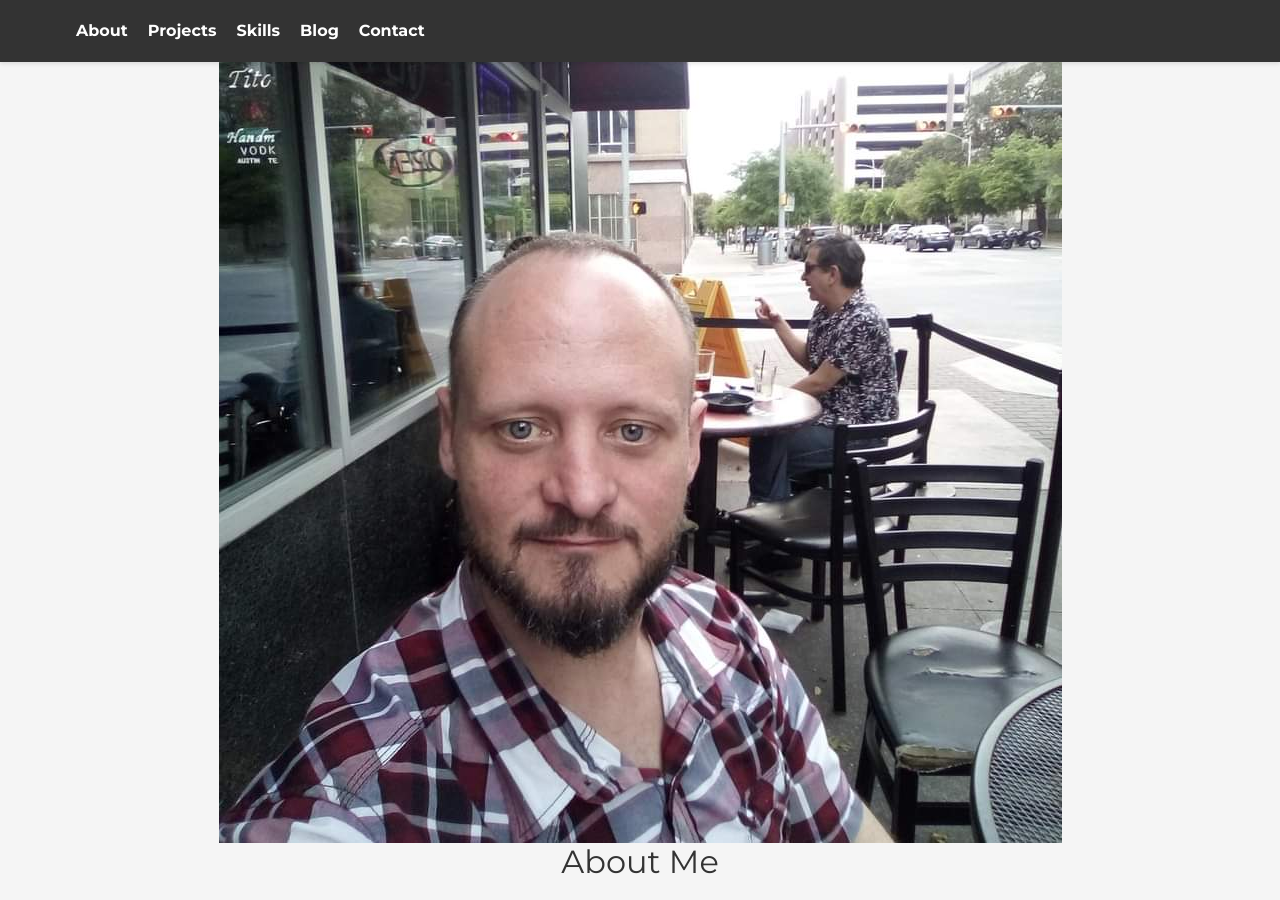
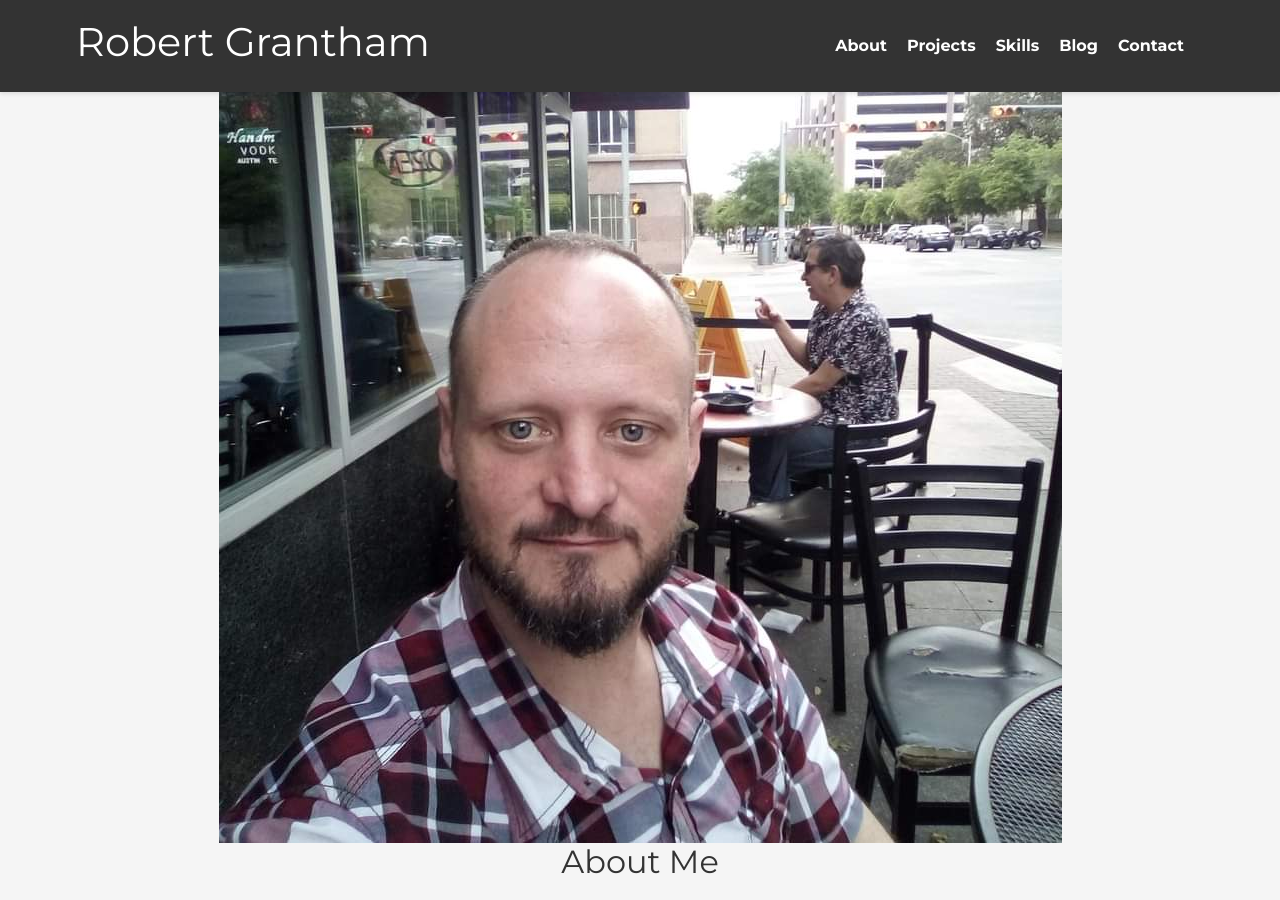
Before and after one commit to rgrantham82/rgrantham82.github.io, a Jekyll site: the page built from index.html, in a window 1280 px wide and 900 px high. Built offline with Jekyll 4.4.1, drawn with Linux system fonts in a browser that asks for light colours; nearby versions of some CDN libraries.

Commit message:
Update header.html

```diff
--- a/_includes/header.html
+++ b/_includes/header.html
@@ -1,8 +1,11 @@
 <header>
   <div class="container">
     <div class="navbar">
-      <nav>
-        <ul class="nav-links">
+      <h1>Robert Grantham</h1>
+      <button class="navbar-toggle" id="navbar-toggle">
+        <i class="fas fa-bars"></i>
+      </button>
+      <ul class="nav-links" id="nav-links">
         <li>
           <a href="#about">About</a>
         </li>
@@ -19,10 +22,6 @@
           <a href="#contact">Contact</a>
         </li>
       </ul>
-      </nav>
-      <button class="navbar-toggle">
-        <i class="fas fa-bars"></i>
-      </button>
     </div>
   </div>
 </header>
```
Lines whose indentation alone changed are shown as unchanged.
